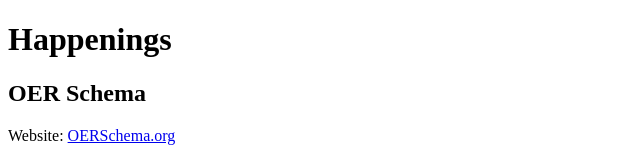
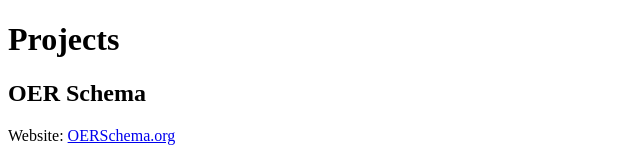
Before and after one commit to open-curriculum/open-curriculum.github.io, a plain HTML site: page index.html in a window 1280 px wide. Shown: the top 160 px of the page, without its empty margins (0-640 px from the left). Drawn offline with Linux system fonts and the light colour scheme.

Commit message:
Update index.html

```diff
--- a/index.html
+++ b/index.html
@@ -3,7 +3,7 @@
 <title>Hello, world.</title>
 <body>
 
-<h1>Happenings</h1>
+<h1>Projects</h1>
 <h2>OER Schema</h2>
 <p>Website: <a href="http://oerschema.org/">OERSchema.org</a></p>
 <p>W3C Group: <a href="https://www.w3.org/community/oerschema/">OER Schema W3C Group</a></p>
```
